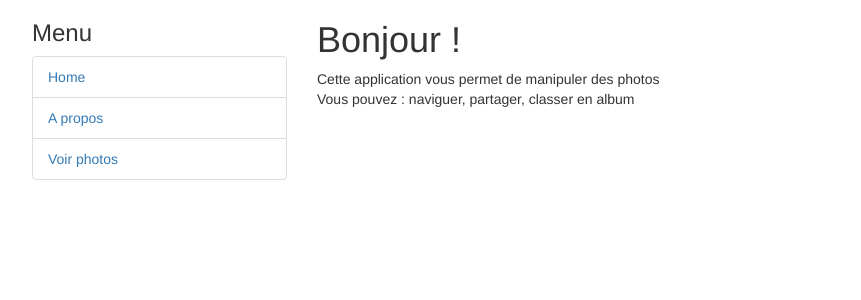
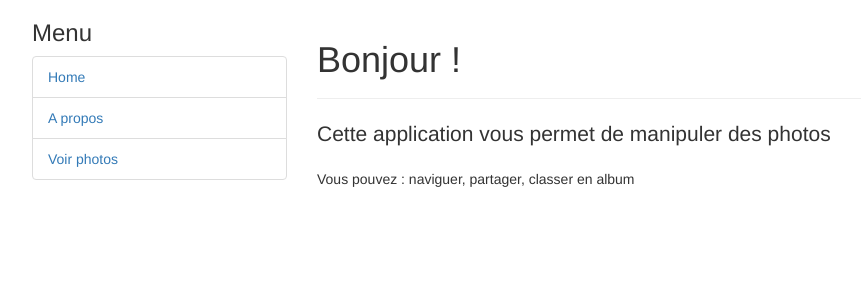
Before and after one commit to ratchetsniper2/imagePhp, a PHP site: page /image/ in a window 1280 px wide. Shown: the part 70-370 px from the top of the page, without its empty margins (53-914 px from the left). Run offline with PHP 8.4, Linux system fonts and the light colour scheme.

Commit message:
ajout bootstrap à homeView

```diff
--- a/view/homeView.php
+++ b/view/homeView.php
@@ -1,6 +1,5 @@
-<h1>Bonjour !</h1>
-	<p>
-		Cette application vous permet de manipuler des photos
-		<br/>
-		Vous pouvez : naviguer, partager, classer en album
-	</p>
+<div class="page-header">
+	<h1>Bonjour !</h1>
+</div>
+<p class="lead">Cette application vous permet de manipuler des photos</p>
+<p>Vous pouvez : naviguer, partager, classer en album</p>
```
